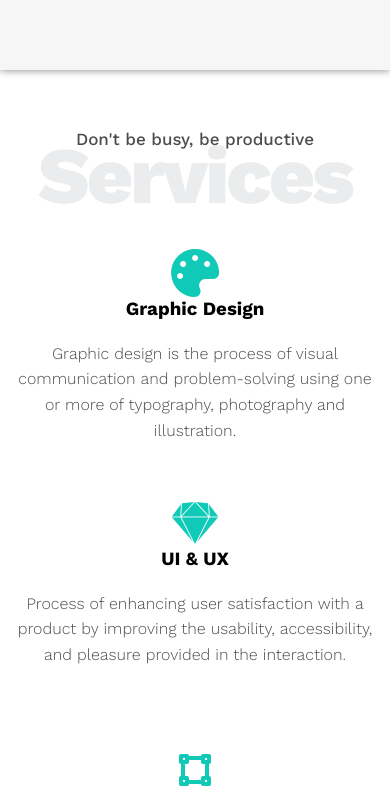
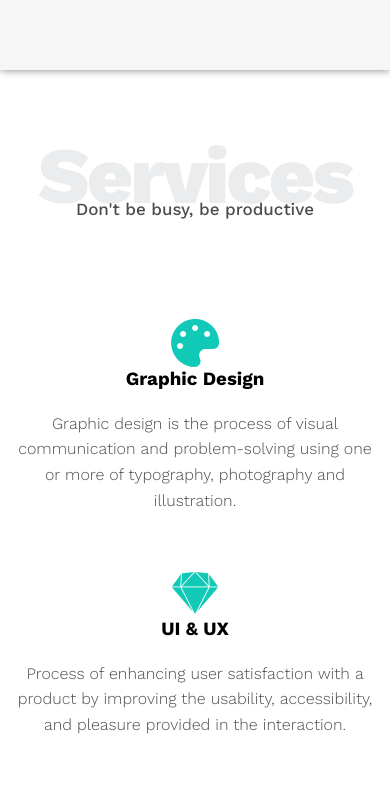
Before and after one commit to DevWaleedS/Leon, a plain HTML site: page index.html in a window 390 px wide. Shown: the part 1860-2661 px from the top of the page. Drawn offline with nearby package versions, Linux system fonts and the light colour scheme.

Commit message:
Update leon.css

```diff
--- a/css/leon.css
+++ b/css/leon.css
@@ -73,7 +73,7 @@ body {
   }
   .special-haeding + p {
     font-size: 17px;
-    margin-top: -92px;
+    margin-top: -22px;
   }
 }
 /* End Components */
```
